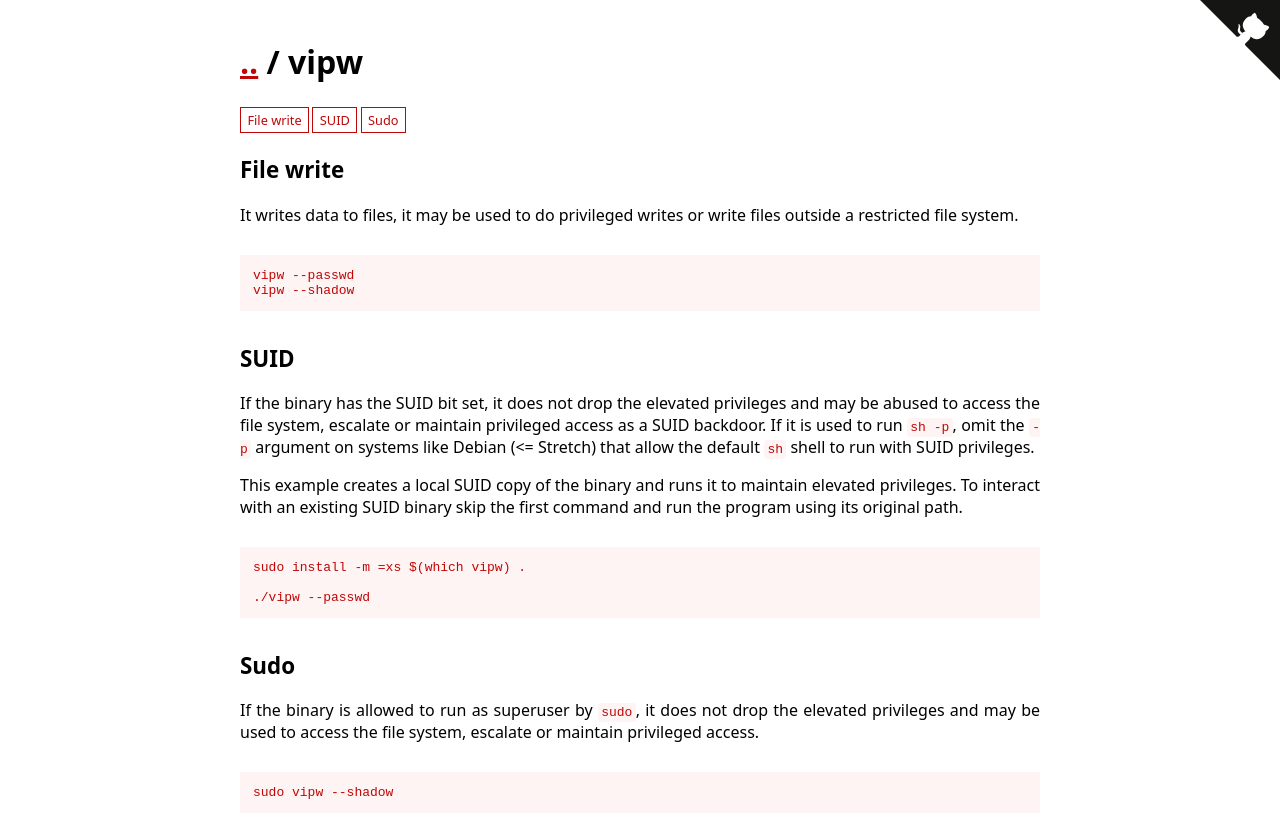
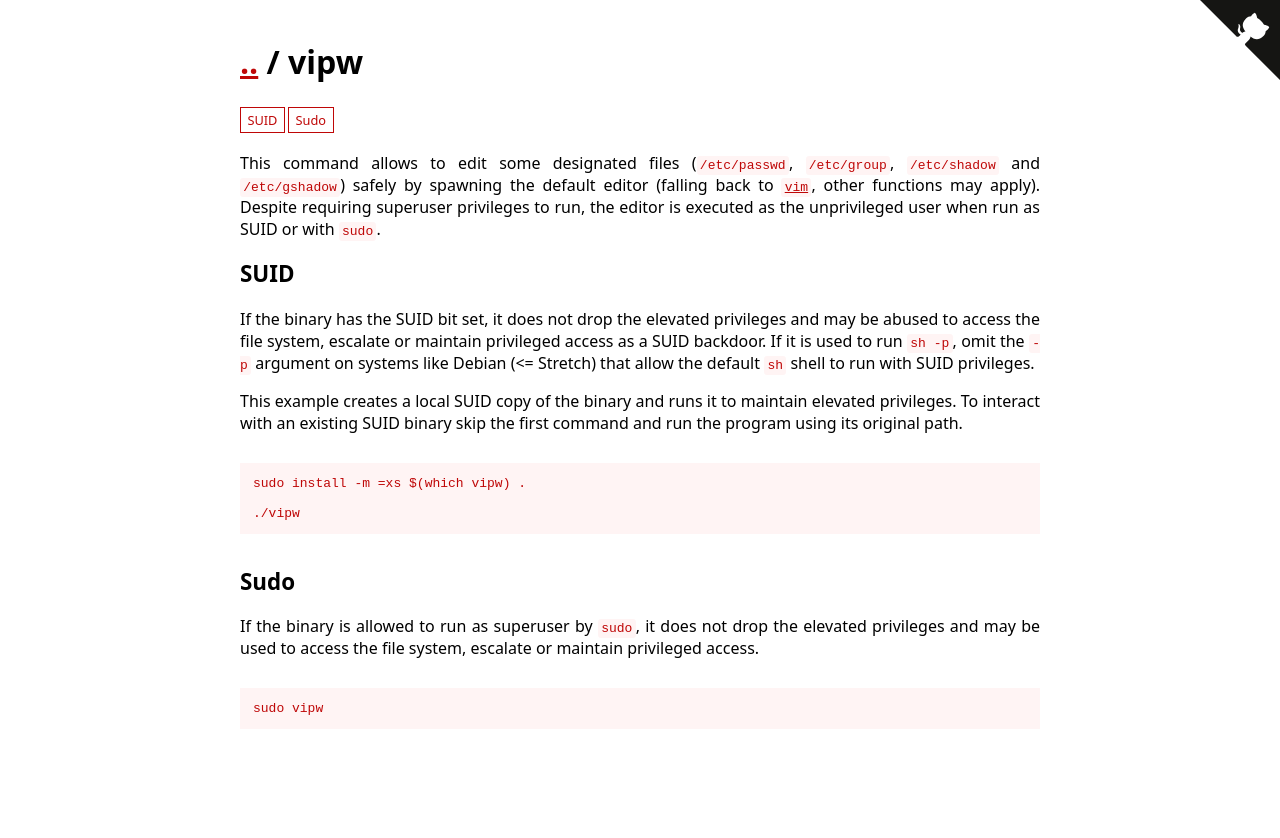
Before and after one commit to GTFOBins/GTFOBins.github.io, a Jekyll site: the page built from _gtfobins/vipw.md, in a window 1280 px wide. Shown: the top 838 px of the page. Built offline with Jekyll 4.4.1, drawn with Linux system fonts in a browser that asks for light colours.

Commit message:
Cleanup and clarify vipw

```diff
--- a/_gtfobins/vipw.md
+++ b/_gtfobins/vipw.md
@@ -1,13 +1,8 @@
 ---
+description: This command allows to edit some designated files (`/etc/passwd`, `/etc/group`, `/etc/shadow` and `/etc/gshadow`) safely by spawning the default editor (falling back to [`vim`](/gtfobins/vim/), other functions may apply). Despite requiring superuser privileges to run, the editor is executed as the unprivileged user when run as SUID or with `sudo`.
 functions:
-
-  file-write:
-    - code: |
-        vipw --passwd
-        vipw --shadow
   suid:
-    - code: |
-        ./vipw --passwd
+    - code: ./vipw
   sudo:
-    - code: sudo vipw --shadow
+    - code: sudo vipw
 ---
```
